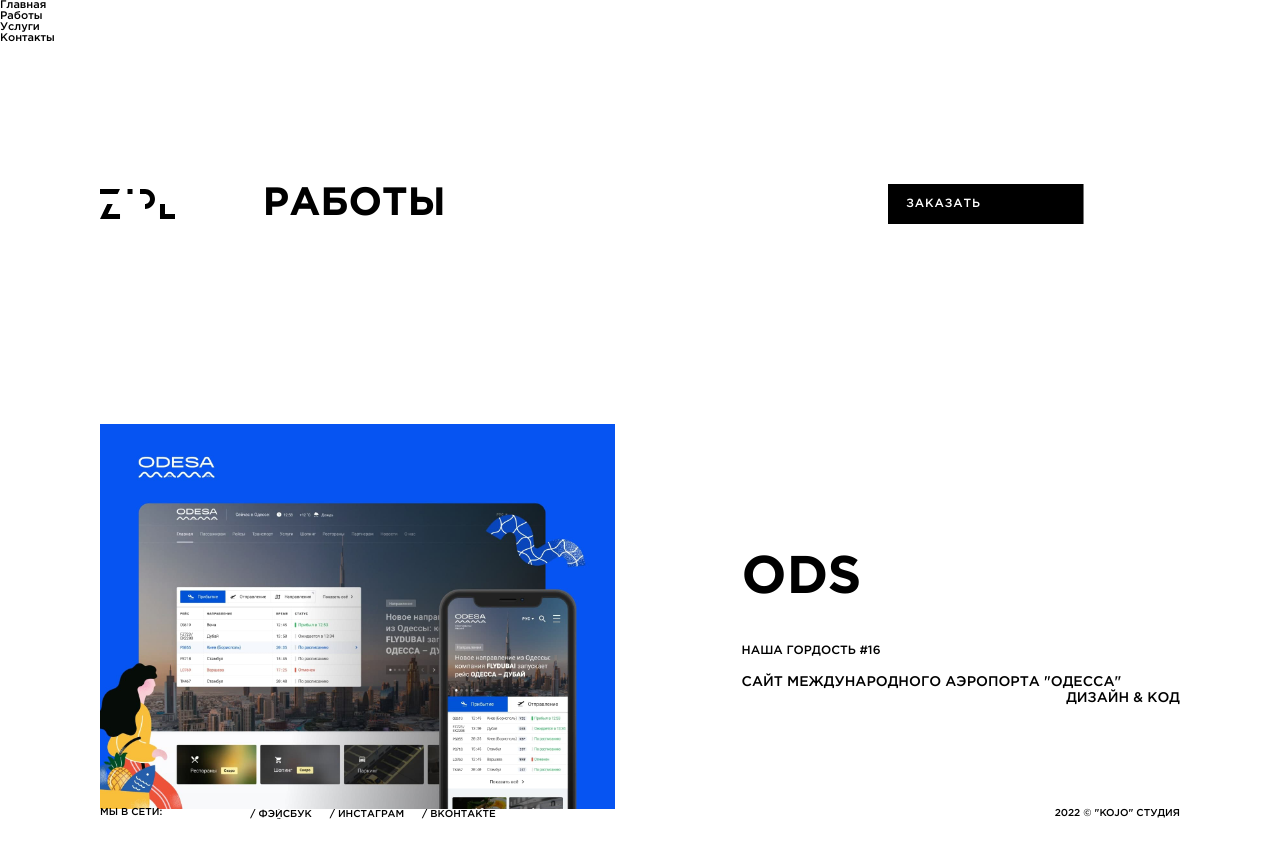
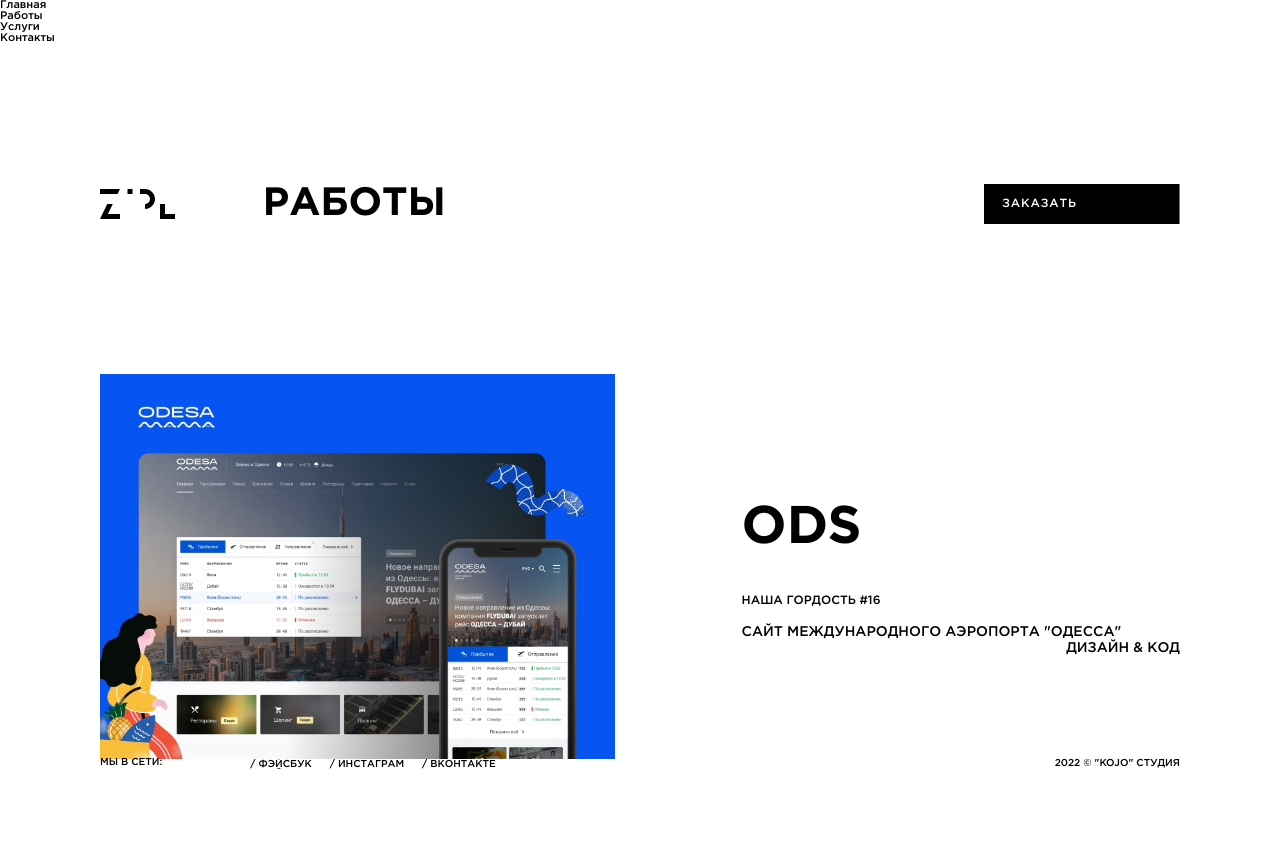
Before and after one commit to AnatolyKostarev/kojo, a React (Create React App) app: page /works in a window 1280 px wide. Shown: the top 858 px of the page. Built offline with nearby package versions, Linux system fonts and the light colour scheme.

Commit message:
Change  styles for headerworks comp

```diff
--- a/src/layouts/header/works/Headerworks.module.css
+++ b/src/layouts/header/works/Headerworks.module.css
@@ -1,5 +1,5 @@
 header {
-  margin-bottom: 200px;
+  margin-bottom: 150px;
 }
 
 .container {
@@ -13,6 +13,7 @@ header {
   justify-content: space-between;
   align-items: center;
   padding-top: 140px;
+  max-width: 1560px;
 }
 
 .header__logo {
@@ -104,7 +105,3 @@ header {
     opacity: 1;
   }
 }
-
-.header__btn {
-  padding-right: 12vh;
-}
```
